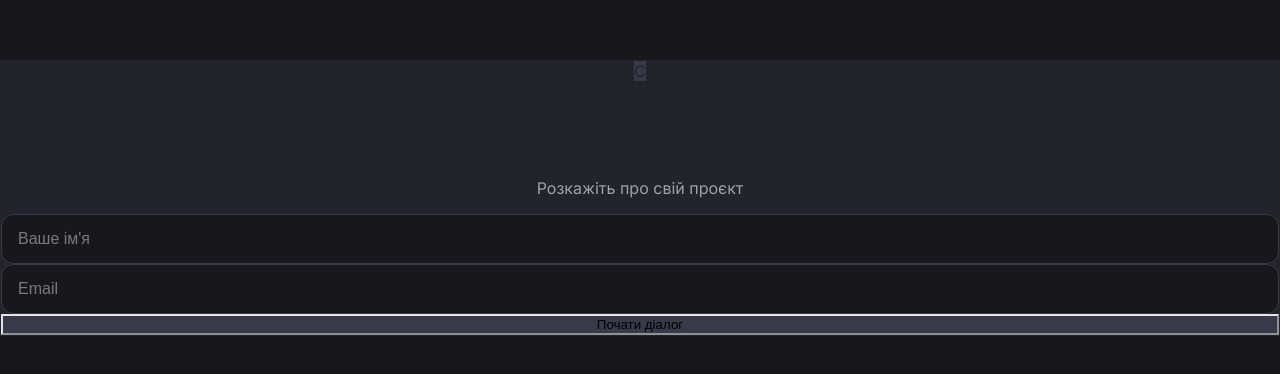
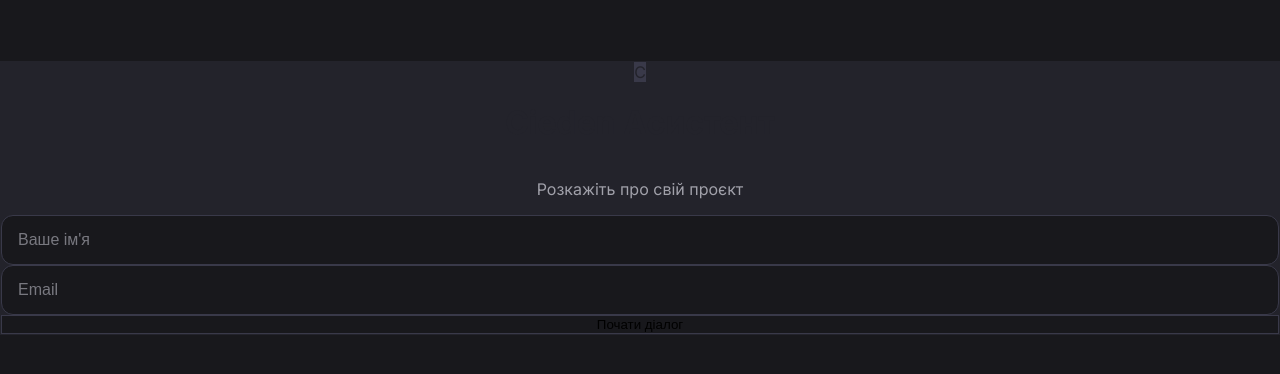
Before and after one commit to DmytroChyzh/ChatBot, a Next.js app: page /chat in a window 1280 px wide. Shown: the part 202-576 px from the top of the page. Built offline with nearby package versions, Linux system fonts and the light colour scheme; no server answers.

Commit message:
fix: стиль кнопки у стартовій формі  темний фон, світла рамка, без тіні, без градієнта, як на скріні

```diff
--- a/src/app/chat/page.tsx
+++ b/src/app/chat/page.tsx
@@ -296,7 +296,7 @@ export default function ChatPage() {
               </div>
               <button
                 type="submit"
-                className="block w-full px-4 py-3 bg-[#393949] text-white rounded-lg font-semibold text-lg transition hover:bg-[#23232B] focus:outline-none"
+                className="block w-full px-4 py-3 bg-[#18181C] border border-[#393949] text-white rounded-lg text-base transition focus:outline-none"
               >
                 Почати діалог
               </button>
```
